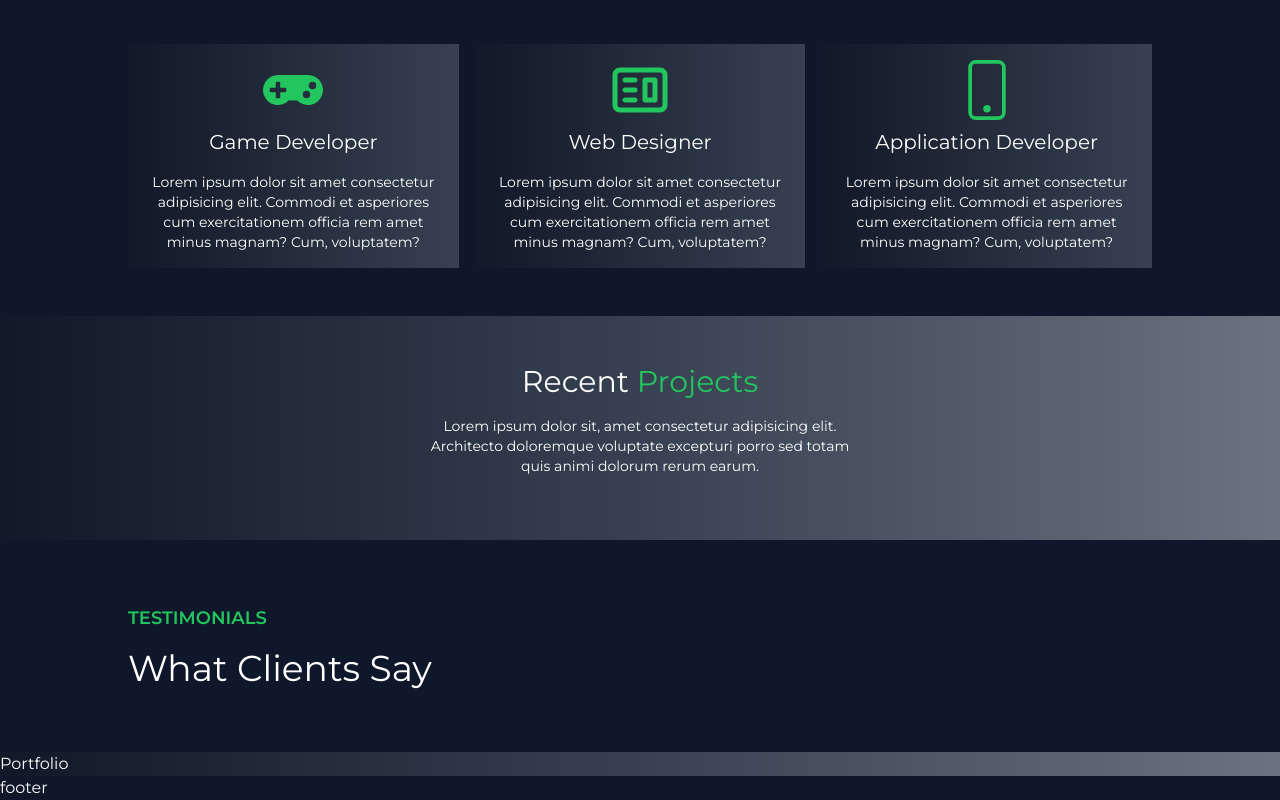
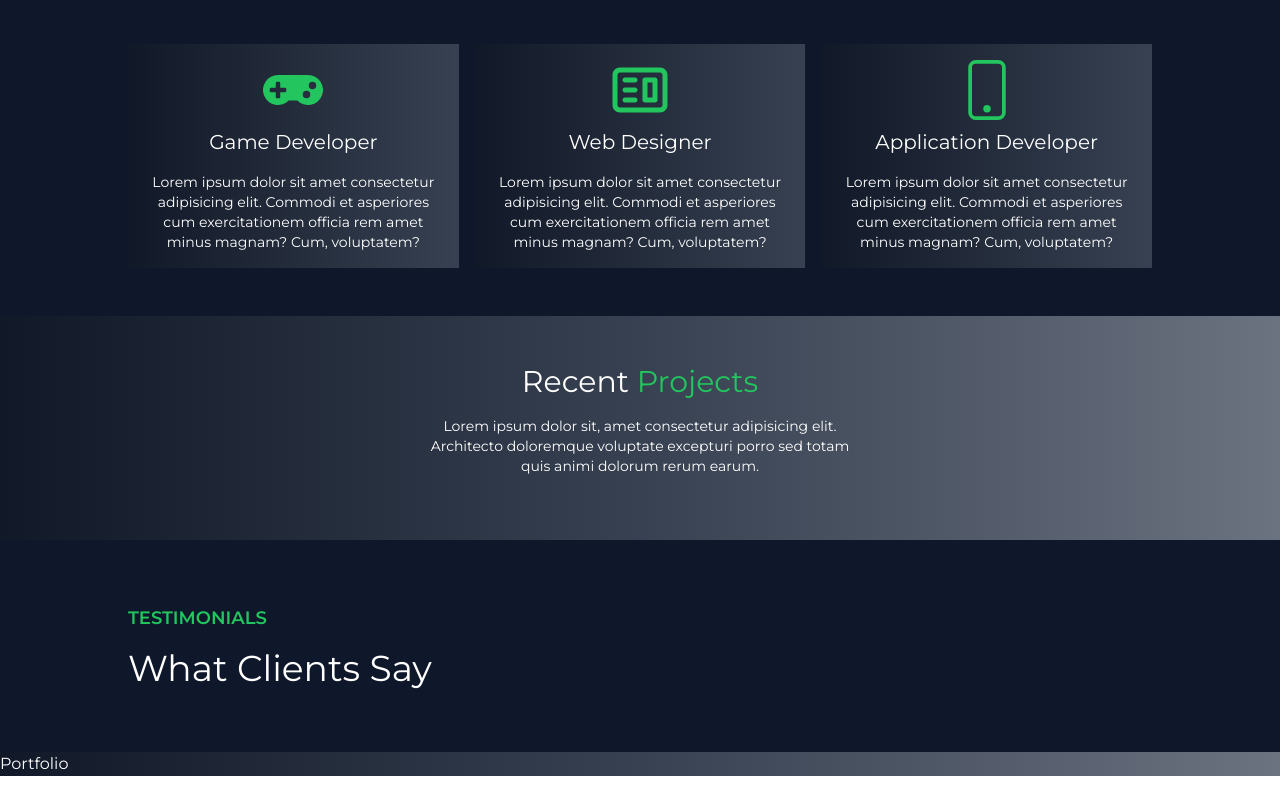
Before and after one commit to JarHorner/Jarret-Horner-Portfolio-Website, a React (Vite) app: page / in a window 1280 px wide. Shown: the part 952-1752 px from the top of the page. After the commit the page ends 1728 px from the top, so only its background shows below. Built offline with nearby package versions, Linux system fonts and the light colour scheme.

Commit message:
removed footer

```diff
--- a/src/App.jsx
+++ b/src/App.jsx
@@ -1,7 +1,6 @@
 import Header from "./components/Header/Header";
 import ProfComponent from "./components/Header/ProfComponent";
 import Testimonials from "./components/Testimonials/Testimonials";
-import Footer from "./components/Footer/Footer";
 import Projects from "./components/Projects/Projects";
 import Services from "./components/Services/Services";
 import Portfolio from "./components/Portfolio/Portfolio"
@@ -26,7 +25,6 @@ function App() {
       <div className={lightColor} >
         <Portfolio />
       </div>
-      <Footer />
     </div>
   )
 }
--- a/src/components/Footer/Footer.jsx
+++ /dev/null
@@ -1,11 +0,0 @@
-
-const Footer = () => {
-
-    return (
-        <div >
-          footer
-        </div>
-    )
-  }
-
-  export default Footer;
```
